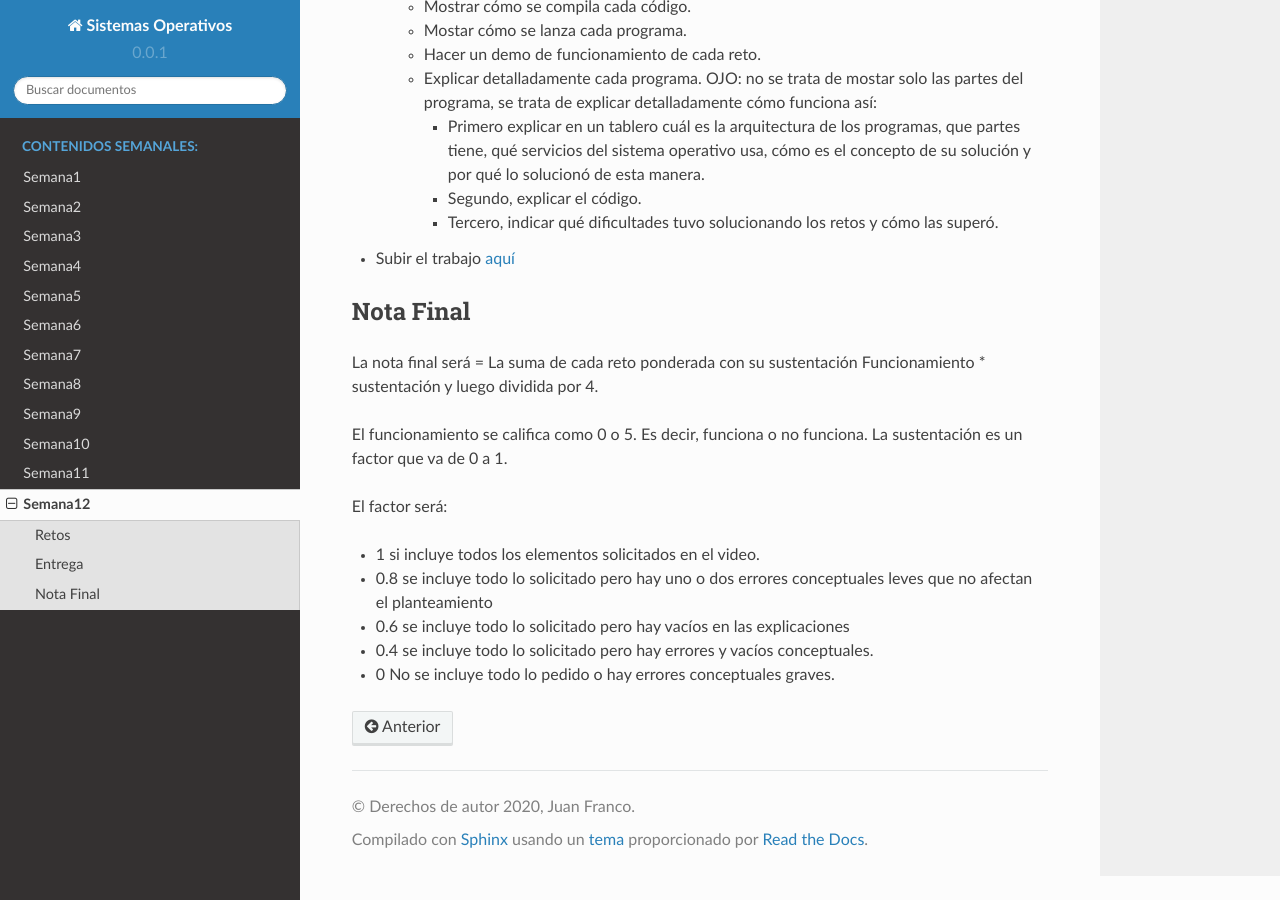
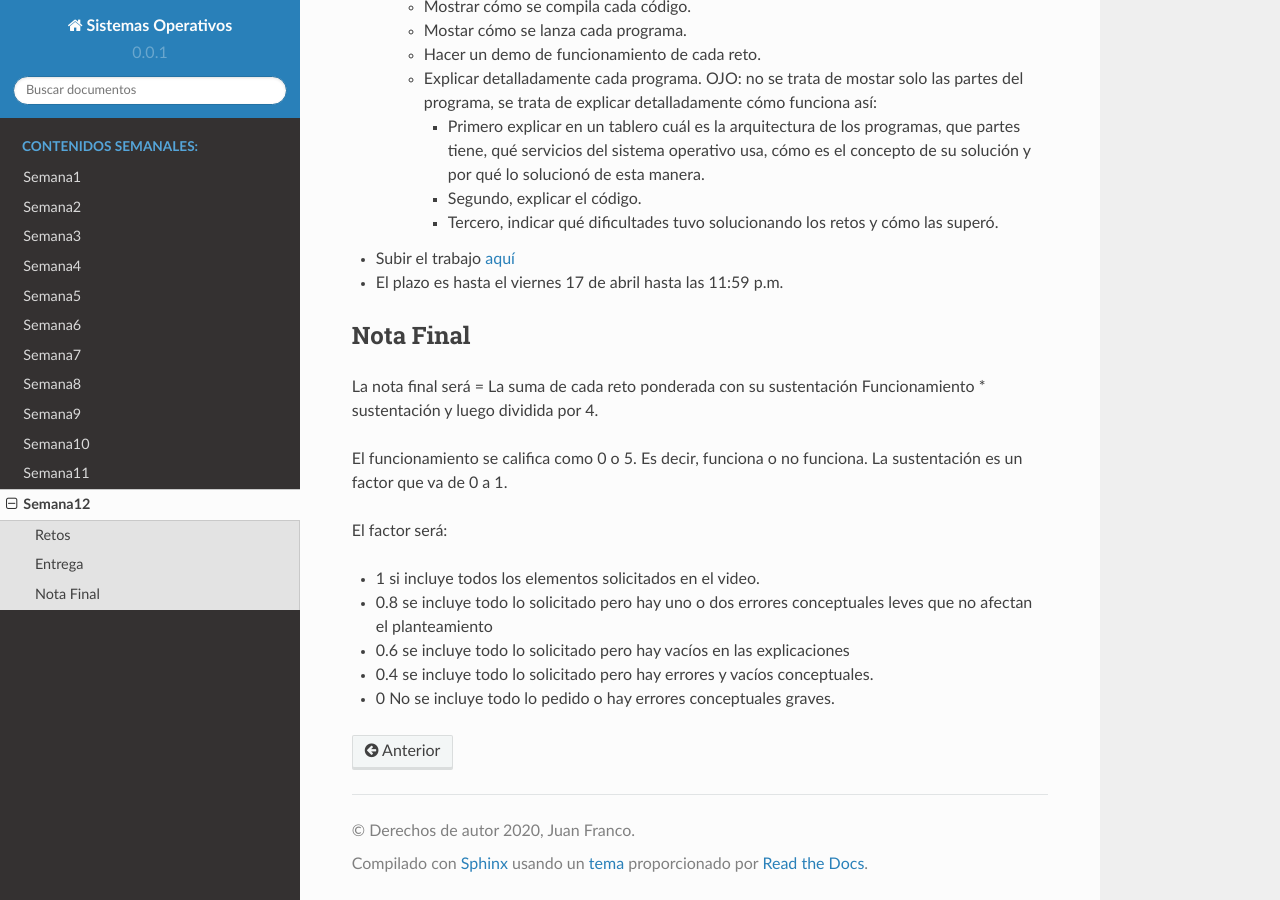
Before and after one commit to juanferfranco/sistemasoperativos, a Sphinx documentation site: the page built from docs/_semana12/semana12.rst, in a window 1280 px wide and 900 px high, scrolled down 673 px. Built offline with Sphinx 7.4.7 and the Read the Docs theme 2.0.0, drawn with Linux system fonts in a browser that asks for light colours.

Commit message:
update week 12

```diff
--- a/docs/_semana12/semana12.rst
+++ b/docs/_semana12/semana12.rst
@@ -34,6 +34,7 @@ Entrega
       * Tercero, indicar qué dificultades tuvo solucionando los retos y cómo las superó.
 
 * Subir el trabajo `aquí <https://www.dropbox.com/request/QBAbvsjxvcR4LJiT3Tr3>`__
+* El plazo es hasta el viernes 17 de abril hasta las 11:59 p.m.
 
 Nota Final
 ------------
```
